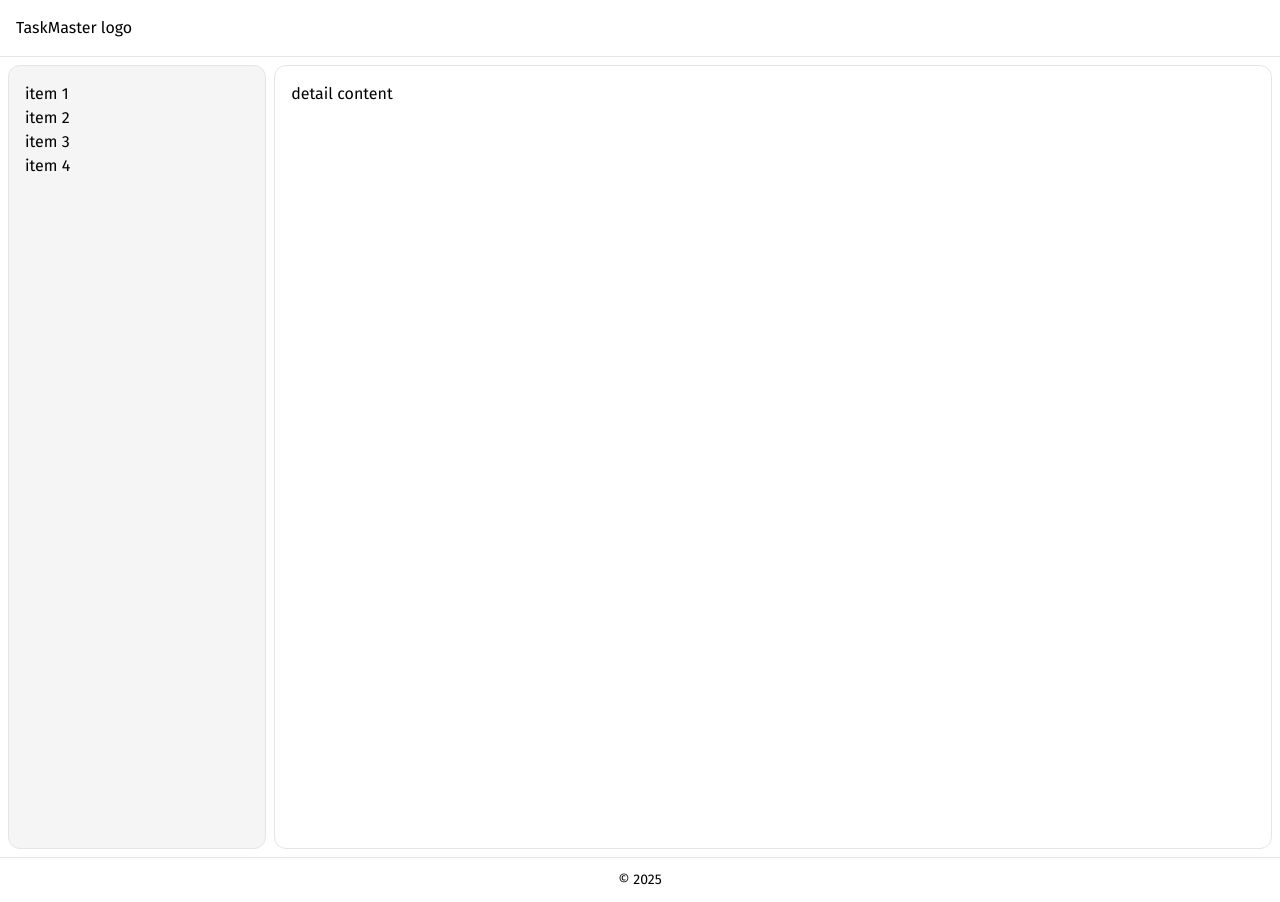
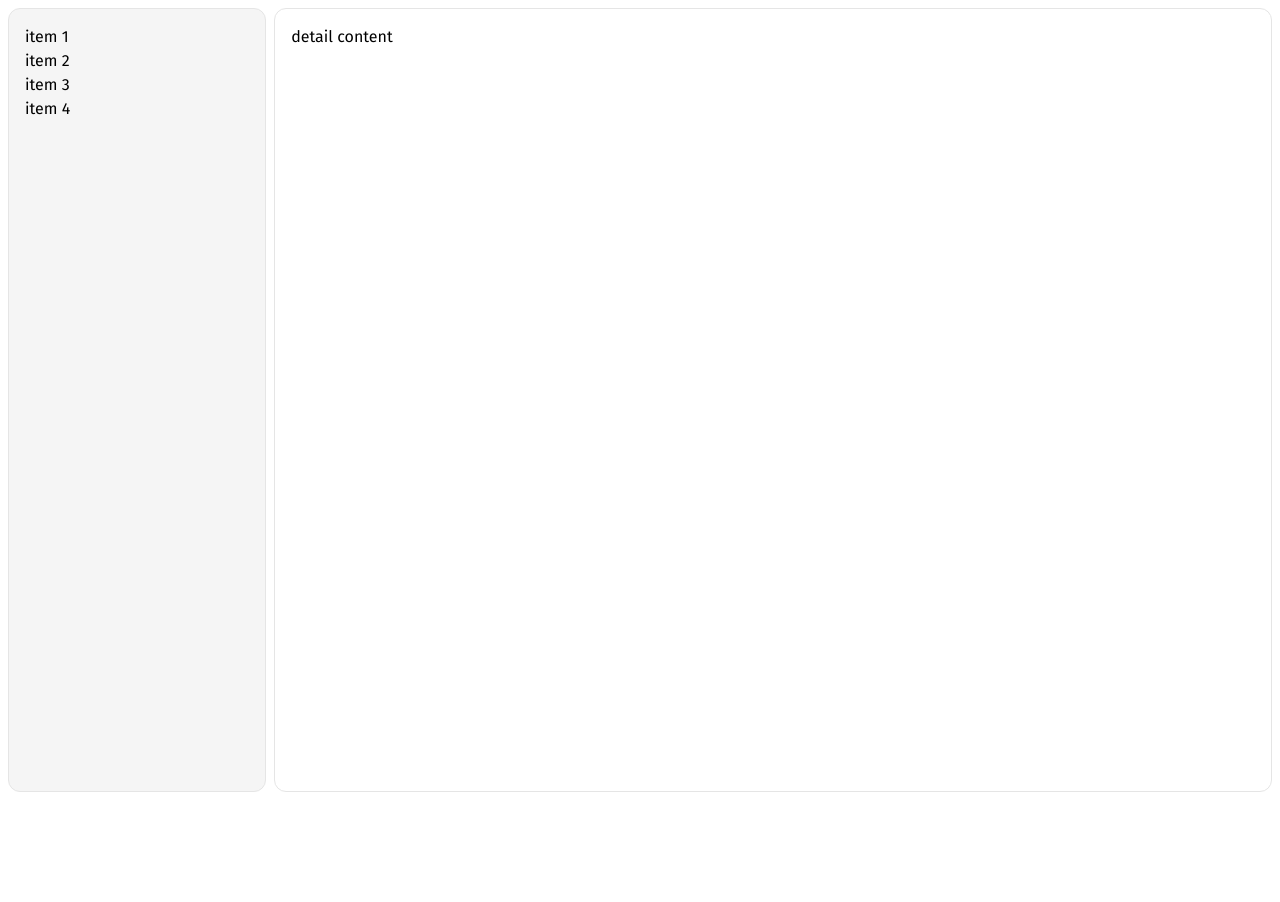
Before and after one commit to alexsantosquispe/taskmaster, a React (Vite) app: page / in a window 1280 px wide. After the commit the page ends 800 px from the top, so only its background shows below. Built offline with nearby package versions, Linux system fonts and the light colour scheme.

Commit message:
components folder

```diff
--- a/src/App.tsx
+++ b/src/App.tsx
@@ -1,27 +1,13 @@
+import { Detail } from './components/molecules/Detail/Detail';
+import { Sidebar } from './components/atoms/Sidebar/Sidebar';
+
 function App() {
   return (
     <div className="flex min-h-screen flex-col">
-      <header className="flex w-full border-b border-gray-200 p-4">
-        TaskMaster logo
-      </header>
       <main className="flex h-screen gap-2 p-2">
-        <section className="flex w-80 rounded-xl border border-neutral-200 bg-neutral-100 p-4">
-          <nav>
-            <ul>
-              <li>item 1</li>
-              <li>item 2</li>
-              <li>item 3</li>
-              <li>item 4</li>
-            </ul>
-          </nav>
-        </section>
-        <section className="flex w-full flex-col rounded-xl border border-neutral-200 p-4">
-          detail content
-        </section>
+        <Sidebar />
+        <Detail />
       </main>
-      <footer className="border-t border-gray-200 p-3 text-center text-sm">
-        &copy; 2025
-      </footer>
     </div>
   );
 }
--- /dev/null
+++ b/src/components/atoms/Sidebar/Sidebar.tsx
@@ -0,0 +1,14 @@
+export const Sidebar = () => {
+  return (
+    <section className="flex w-80 rounded-xl border border-neutral-200 bg-neutral-100 p-4">
+      <nav>
+        <ul>
+          <li>item 1</li>
+          <li>item 2</li>
+          <li>item 3</li>
+          <li>item 4</li>
+        </ul>
+      </nav>
+    </section>
+  );
+};
--- /dev/null
+++ b/src/components/molecules/Detail/Detail.tsx
@@ -0,0 +1,7 @@
+export const Detail = () => {
+  return (
+    <section className="flex w-full flex-col rounded-xl border border-neutral-200 p-4">
+      detail content
+    </section>
+  );
+};
```
Also changed, not shown: 1 other file (tests, documents, lock files or other folders).
